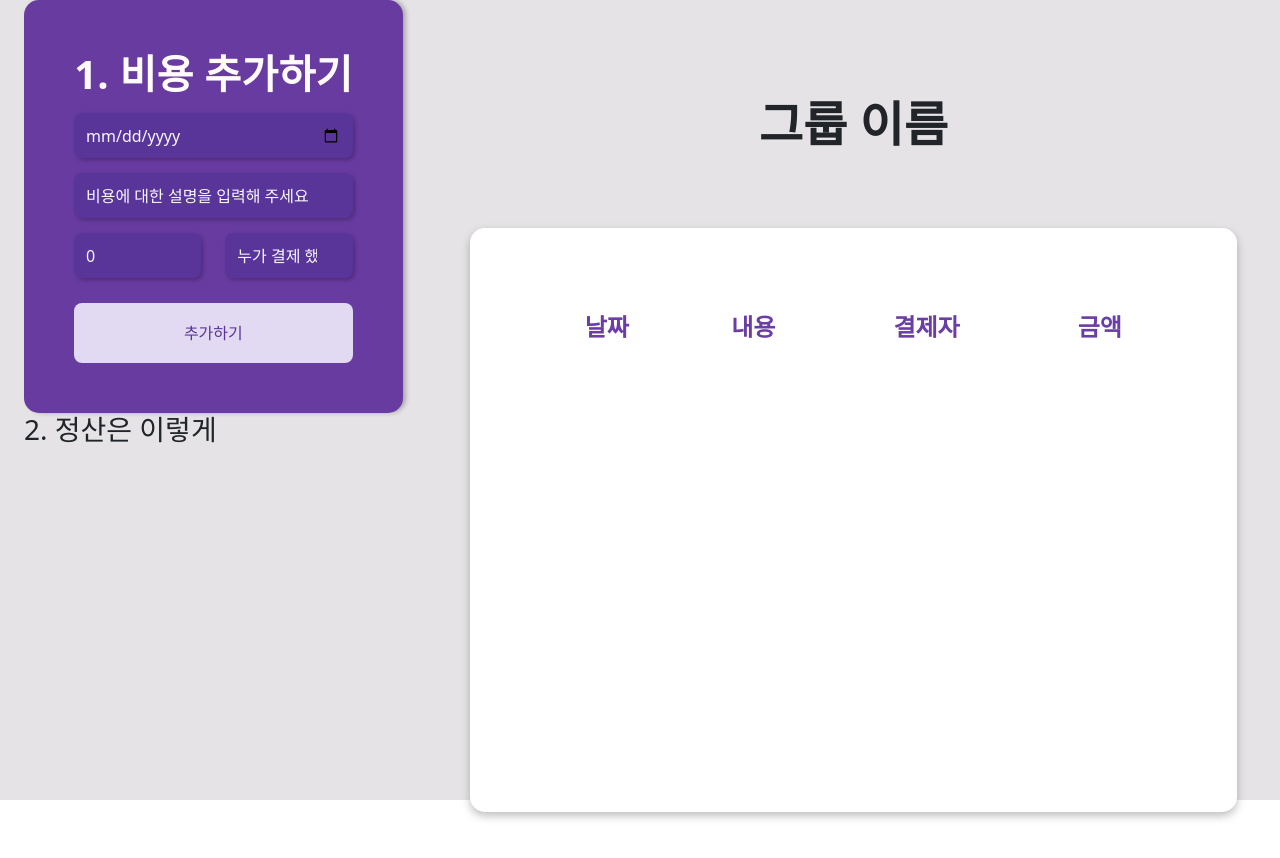
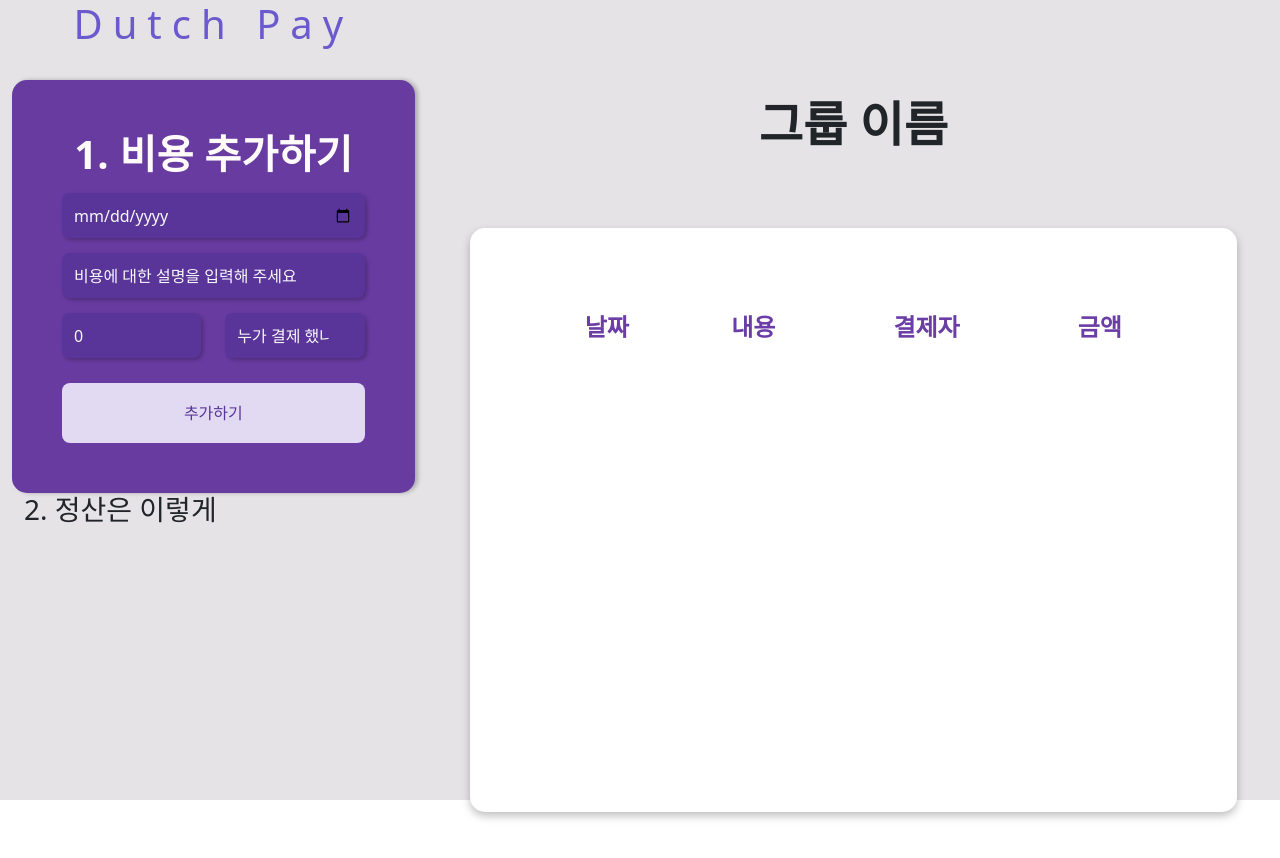
Before and after one commit to yujinGwon/dutchpay-fc, a React (Create React App) app: page /expense in a window 1280 px wide. Shown: the top 858 px of the page. Built offline with nearby package versions, Linux system fonts and the light colour scheme.

Commit message:
서비스로고 공용화

```diff
--- a/src/components/ExpenseMain.jsx
+++ b/src/components/ExpenseMain.jsx
@@ -5,6 +5,7 @@ import styled from "styled-components"
 import { useRecoilValue } from "recoil"
 import { groupNameState } from "../state/groupName"
 import { SettlementSummary } from "./SettlementSummary"
+import { ServiceLogo } from "./shared/ServiceLogo"
 
 export const ExpenseMain = () => {
     return (
@@ -23,9 +24,15 @@ export const ExpenseMain = () => {
 
 const LeftPane = () => (
     <Container>
-      <AddExpenseForm />
-      {/* TODO: 정산 결과 컴포넌트 랜더링 */}
-      <SettlementSummary />
+      <Row>
+        <ServiceLogo />
+      </Row>
+      <Row>
+        <AddExpenseForm />
+      </Row>
+      <Row>
+        <SettlementSummary />
+      </Row>
     </Container>
   )
 
--- a/src/components/SettlementSummary.jsx
+++ b/src/components/SettlementSummary.jsx
@@ -23,7 +23,7 @@ export const SettlementSummary = () => {
     <div>
       <h3>2. 정산은 이렇게</h3>
       {totalExpenseAmount > 0 && groupMembersCount > 0 && (
-        <div>
+        <>
           <span>{groupMembersCount} 명이서 총 {totalExpenseAmount} 원 지출</span>
           <br />
           <span>한 사람 당 {splitAmount} 원</span>
@@ -35,7 +35,7 @@ export const SettlementSummary = () => {
             </li>
             )}
           </ul>
-        </div>
+        </>
       )}
     </div>
   )
--- a/src/components/shared/CenteredOverlayForm.jsx
+++ b/src/components/shared/CenteredOverlayForm.jsx
@@ -1,6 +1,7 @@
 import { Button, Container, Form, Row } from 'react-bootstrap'
 import styled from 'styled-components'
 import { OverlayWrapper } from './OverlayWrapper'
+import { ServiceLogo } from './ServiceLogo'
 
 export const CenteredOverlayForm = ({
   title,
@@ -10,7 +11,7 @@ export const CenteredOverlayForm = ({
 }) => {
   return (
     <StyledCentralizedContainer>
-      <StyledLogo>Dutch Pay</StyledLogo>
+      <ServiceLogo />
 
       <OverlayWrapper>
         <Container>
@@ -32,13 +33,6 @@ export const CenteredOverlayForm = ({
   )
 }
 
-const StyledLogo = styled.h1`
-  font-weight: 200;
-  letter-spacing: 10px;
-  color: slateblue;
-  text-align: center;
-  margin-bottom: 0.8em;
-`
 
 const StyledCentralizedContainer = styled(Container)`
   width: 50vw;
--- /dev/null
+++ b/src/components/shared/ServiceLogo.jsx
@@ -0,0 +1,13 @@
+import styled from "styled-components"
+
+export const ServiceLogo = () => (
+    <StyledLogo>Dutch Pay</StyledLogo>
+)
+
+const StyledLogo = styled.h1`
+  font-weight: 200;
+  letter-spacing: 10px;
+  color: slateblue;
+  text-align: center;
+  margin-bottom: 0.8em;
+`
```
